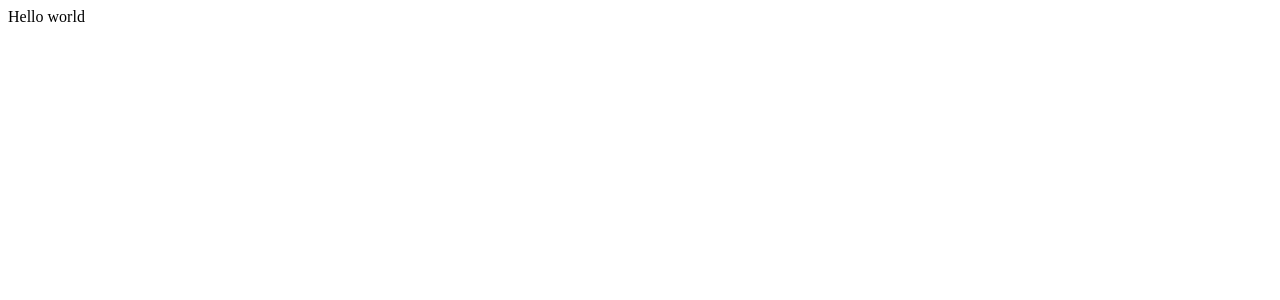
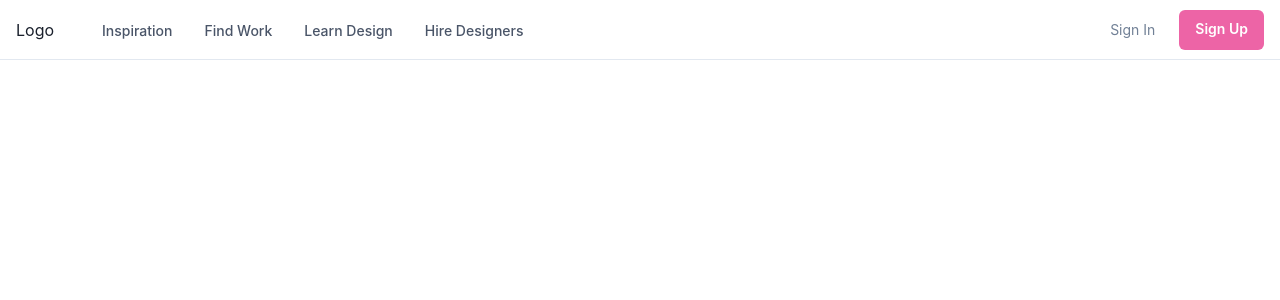
Before and after one commit to Sigma-Club-Dev-Team/new-sigma-website, a React (Create React App) app: page / in a window 1280 px wide. Shown: the top 300 px of the page. Built offline with nearby package versions, Linux system fonts and the light colour scheme.

Commit message:
installed chakra icons and added test header component

```diff
--- a/package.json
+++ b/package.json
@@ -3,6 +3,7 @@
   "version": "0.1.0",
   "private": true,
   "dependencies": {
+    "@chakra-ui/icons": "^2.0.19",
     "@chakra-ui/react": "^2.6.1",
     "@emotion/react": "^11.11.0",
     "@emotion/styled": "^11.11.0",
--- a/src/App.js
+++ b/src/App.js
@@ -1,5 +1,11 @@
+import Header from "./components/Header";
+
 function App() {
-  return <div className="App">Hello world</div>;
+  return (
+    <div className="">
+      <Header />
+    </div>
+  );
 }
 
 export default App;
--- /dev/null
+++ b/src/components/Header.js
@@ -0,0 +1,300 @@
+import {
+  Box,
+  Flex,
+  Text,
+  IconButton,
+  Button,
+  Stack,
+  Collapse,
+  Icon,
+  Link,
+  Popover,
+  PopoverTrigger,
+  PopoverContent,
+  useColorModeValue,
+  useBreakpointValue,
+  useDisclosure,
+} from "@chakra-ui/react";
+import {
+  HamburgerIcon,
+  CloseIcon,
+  ChevronDownIcon,
+  ChevronRightIcon,
+} from "@chakra-ui/icons";
+
+export default function Header() {
+  const { isOpen, onToggle } = useDisclosure();
+
+  return (
+    <Box>
+      <Flex
+        bg={useColorModeValue("white", "gray.800")}
+        color={useColorModeValue("gray.600", "white")}
+        minH={"60px"}
+        py={{ base: 2 }}
+        px={{ base: 4 }}
+        borderBottom={1}
+        borderStyle={"solid"}
+        borderColor={useColorModeValue("gray.200", "gray.900")}
+        align={"center"}
+      >
+        <Flex
+          flex={{ base: 1, md: "auto" }}
+          ml={{ base: -2 }}
+          display={{ base: "flex", md: "none" }}
+        >
+          <IconButton
+            onClick={onToggle}
+            icon={
+              isOpen ? <CloseIcon w={3} h={3} /> : <HamburgerIcon w={5} h={5} />
+            }
+            variant={"ghost"}
+            aria-label={"Toggle Navigation"}
+          />
+        </Flex>
+        <Flex flex={{ base: 1 }} justify={{ base: "center", md: "start" }}>
+          <Text
+            textAlign={useBreakpointValue({ base: "center", md: "left" })}
+            fontFamily={"heading"}
+            color={useColorModeValue("gray.800", "white")}
+          >
+            Logo
+          </Text>
+
+          <Flex display={{ base: "none", md: "flex" }} ml={10}>
+            <DesktopNav />
+          </Flex>
+        </Flex>
+
+        <Stack
+          flex={{ base: 1, md: 0 }}
+          justify={"flex-end"}
+          direction={"row"}
+          spacing={6}
+        >
+          <Button
+            as={"a"}
+            fontSize={"sm"}
+            fontWeight={400}
+            variant={"link"}
+            href={"#"}
+          >
+            Sign In
+          </Button>
+          <Button
+            as={"a"}
+            display={{ base: "none", md: "inline-flex" }}
+            fontSize={"sm"}
+            fontWeight={600}
+            color={"white"}
+            bg={"pink.400"}
+            href={"#"}
+            _hover={{
+              bg: "pink.300",
+            }}
+          >
+            Sign Up
+          </Button>
+        </Stack>
+      </Flex>
+
+      <Collapse in={isOpen} animateOpacity>
+        <MobileNav />
+      </Collapse>
+    </Box>
+  );
+}
+
+const DesktopNav = () => {
+  const linkColor = useColorModeValue("gray.600", "gray.200");
+  const linkHoverColor = useColorModeValue("gray.800", "white");
+  const popoverContentBgColor = useColorModeValue("white", "gray.800");
+
+  return (
+    <Stack direction={"row"} spacing={4}>
+      {NAV_ITEMS.map((navItem) => (
+        <Box key={navItem.label}>
+          <Popover trigger={"hover"} placement={"bottom-start"}>
+            <PopoverTrigger>
+              <Link
+                p={2}
+                href={navItem.href ?? "#"}
+                fontSize={"sm"}
+                fontWeight={500}
+                color={linkColor}
+                _hover={{
+                  textDecoration: "none",
+                  color: linkHoverColor,
+                }}
+              >
+                {navItem.label}
+              </Link>
+            </PopoverTrigger>
+
+            {navItem.children && (
+              <PopoverContent
+                border={0}
+                boxShadow={"xl"}
+                bg={popoverContentBgColor}
+                p={4}
+                rounded={"xl"}
+                minW={"sm"}
+              >
+                <Stack>
+                  {navItem.children.map((child) => (
+                    <DesktopSubNav key={child.label} {...child} />
+                  ))}
+                </Stack>
+              </PopoverContent>
+            )}
+          </Popover>
+        </Box>
+      ))}
+    </Stack>
+  );
+};
+
+const DesktopSubNav = ({ label, href, subLabel }) => {
+  return (
+    <Link
+      href={href}
+      role={"group"}
+      display={"block"}
+      p={2}
+      rounded={"md"}
+      _hover={{ bg: useColorModeValue("pink.50", "gray.900") }}
+    >
+      <Stack direction={"row"} align={"center"}>
+        <Box>
+          <Text
+            transition={"all .3s ease"}
+            _groupHover={{ color: "pink.400" }}
+            fontWeight={500}
+          >
+            {label}
+          </Text>
+          <Text fontSize={"sm"}>{subLabel}</Text>
+        </Box>
+        <Flex
+          transition={"all .3s ease"}
+          transform={"translateX(-10px)"}
+          opacity={0}
+          _groupHover={{ opacity: "100%", transform: "translateX(0)" }}
+          justify={"flex-end"}
+          align={"center"}
+          flex={1}
+        >
+          <Icon color={"pink.400"} w={5} h={5} as={ChevronRightIcon} />
+        </Flex>
+      </Stack>
+    </Link>
+  );
+};
+
+const MobileNav = () => {
+  return (
+    <Stack
+      bg={useColorModeValue("white", "gray.800")}
+      p={4}
+      display={{ md: "none" }}
+    >
+      {NAV_ITEMS.map((navItem) => (
+        <MobileNavItem key={navItem.label} {...navItem} />
+      ))}
+    </Stack>
+  );
+};
+
+const MobileNavItem = ({ label, children, href }) => {
+  const { isOpen, onToggle } = useDisclosure();
+
+  return (
+    <Stack spacing={4} onClick={children && onToggle}>
+      <Flex
+        py={2}
+        as={Link}
+        href={href ?? "#"}
+        justify={"space-between"}
+        align={"center"}
+        _hover={{
+          textDecoration: "none",
+        }}
+      >
+        <Text
+          fontWeight={600}
+          color={useColorModeValue("gray.600", "gray.200")}
+        >
+          {label}
+        </Text>
+        {children && (
+          <Icon
+            as={ChevronDownIcon}
+            transition={"all .25s ease-in-out"}
+            transform={isOpen ? "rotate(180deg)" : ""}
+            w={6}
+            h={6}
+          />
+        )}
+      </Flex>
+
+      <Collapse in={isOpen} animateOpacity style={{ marginTop: "0!important" }}>
+        <Stack
+          mt={2}
+          pl={4}
+          borderLeft={1}
+          borderStyle={"solid"}
+          borderColor={useColorModeValue("gray.200", "gray.700")}
+          align={"start"}
+        >
+          {children &&
+            children.map((child) => (
+              <Link key={child.label} py={2} href={child.href}>
+                {child.label}
+              </Link>
+            ))}
+        </Stack>
+      </Collapse>
+    </Stack>
+  );
+};
+
+const NAV_ITEMS = [
+  {
+    label: "Inspiration",
+    children: [
+      {
+        label: "Explore Design Work",
+        subLabel: "Trending Design to inspire you",
+        href: "#",
+      },
+      {
+        label: "New & Noteworthy",
+        subLabel: "Up-and-coming Designers",
+        href: "#",
+      },
+    ],
+  },
+  {
+    label: "Find Work",
+    children: [
+      {
+        label: "Job Board",
+        subLabel: "Find your dream design job",
+        href: "#",
+      },
+      {
+        label: "Freelance Projects",
+        subLabel: "An exclusive list for contract work",
+        href: "#",
+      },
+    ],
+  },
+  {
+    label: "Learn Design",
+    href: "#",
+  },
+  {
+    label: "Hire Designers",
+    href: "#",
+  },
+];
--- a/src/index.js
+++ b/src/index.js
@@ -1,10 +1,22 @@
 import React from "react";
 import ReactDOM from "react-dom/client";
 import App from "./App";
+import { ChakraProvider, extendTheme } from "@chakra-ui/react";
+
+const colors = {
+  brand: {
+    purple: "#8F19E7",
+    gold: "#FEB804",
+  },
+};
+
+const theme = extendTheme({ colors });
 
 const root = ReactDOM.createRoot(document.getElementById("root"));
 root.render(
   <React.StrictMode>
-    <App />
+    <ChakraProvider theme={theme}>
+      <App />
+    </ChakraProvider>
   </React.StrictMode>
 );
```
Also changed, not shown: 1 other file (tests, documents, lock files or other folders).
